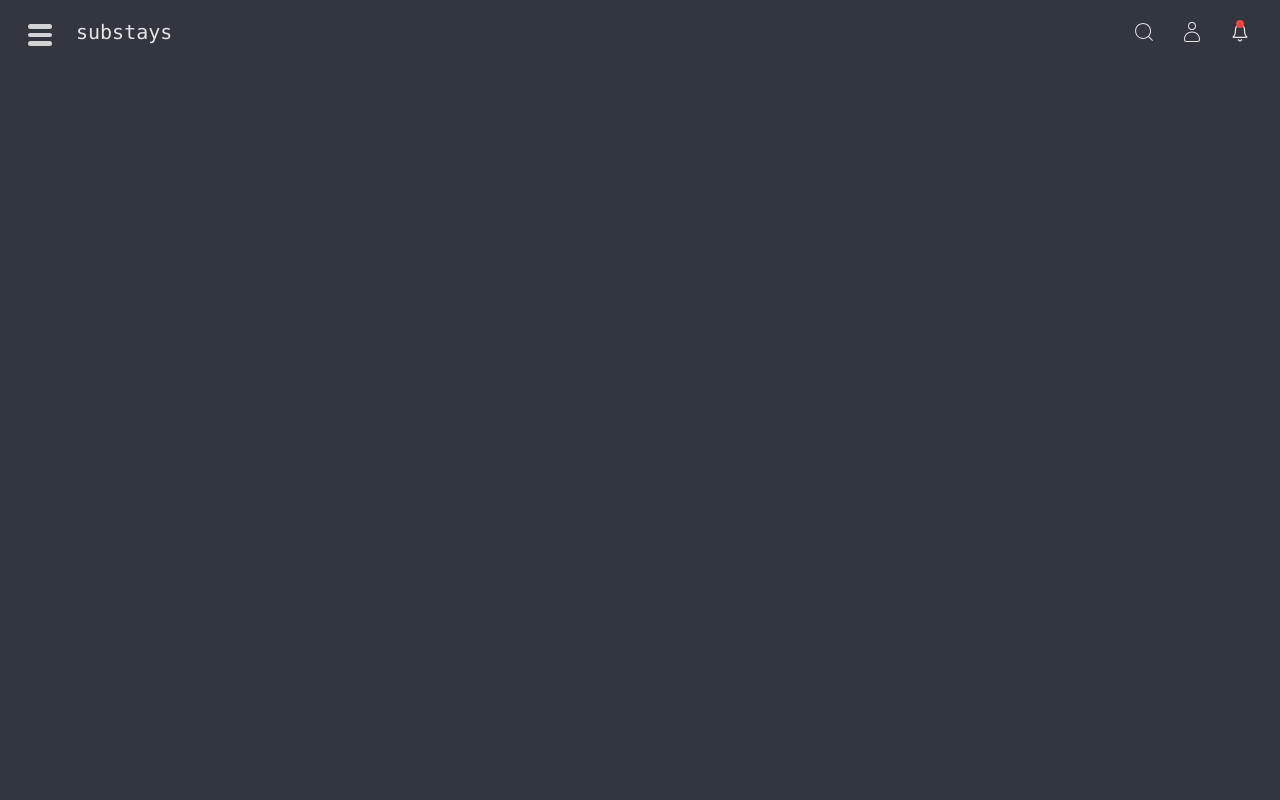
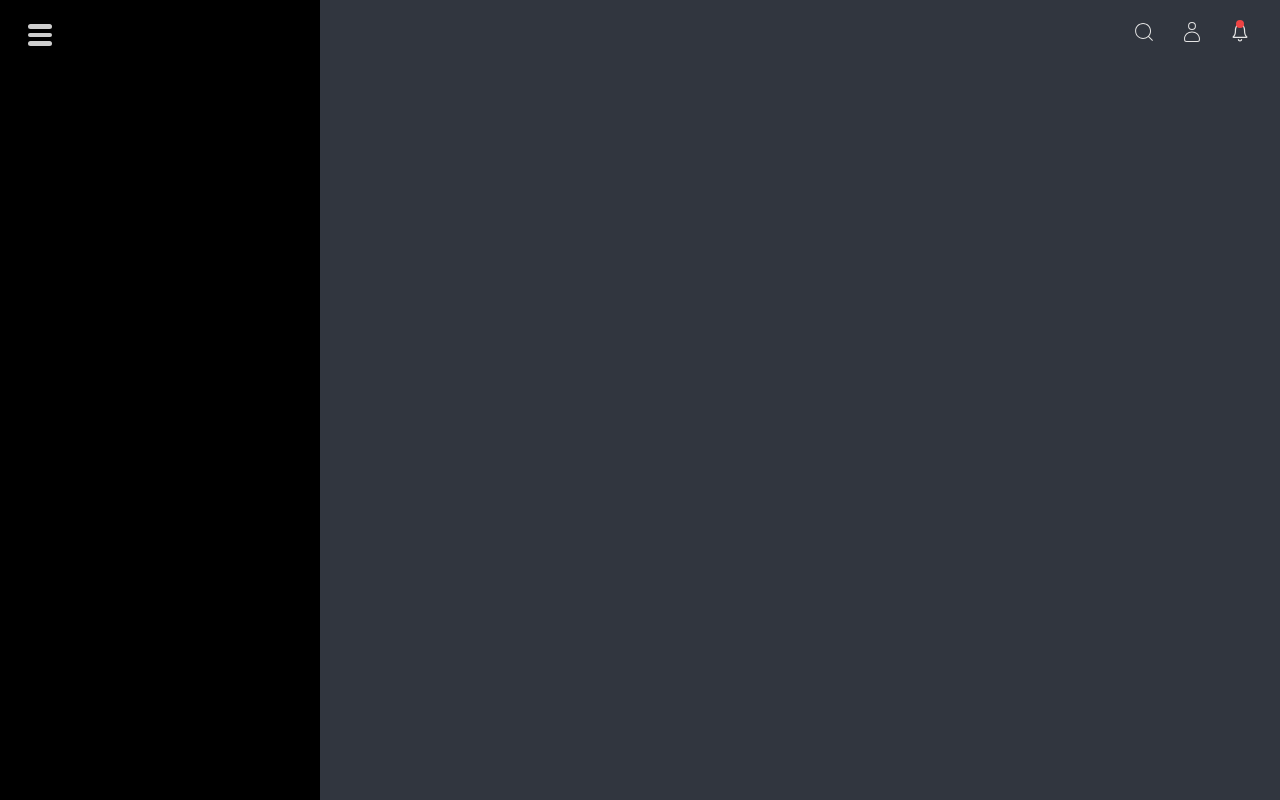
Before and after one commit to codestays/substays, a Next.js app in the folder client/: page /footer in a window 1280 px wide. Built offline with nearby package versions, Linux system fonts and the light colour scheme.

Commit message:
side bar

```diff
--- a/client/pages/footer.js
+++ b/client/pages/footer.js
@@ -1,15 +1,19 @@
 import React, {useState} from 'react';
 import {IoIosNotificationsOutline } from "react-icons/io";
 import { CiUser, CiSearch } from "react-icons/ci";
+import SideBar from './sideBar';
 
 const Footer = () => {
     const [open, setOpen] = useState(false);
+
   return (
+    <div>
+        <SideBar props={open} className=''/>
         <div className='pl-6 pr-6 pt-0'>
             <div className='bg-none h-16 w-full flex flex-row justify-between'>
                 <div className='bg-none-500 h-full p-1 flex items-center justify-center gap-6'>
                     <div className='bg-none-500 h-6 w-6 hover:cursor-pointer' onClick={()=>{setOpen(!open)}}>
-                    <div className='h-full w-full flex flex-col mt-0.5'>
+                        <div className='h-full w-full flex flex-col mt-0.5 relative'>
                             <div className='bg-chatwhite bg-opacity-90 h-1.5 w-full rounded-lg mb-1 mt-0.5'></div>
                             <div className='bg-chatwhite bg-opacity-90 h-1.5 w-full rounded-lg mb-1'></div>
                             <div className='bg-chatwhite bg-opacity-90 h-1.5 w-ful rounded-lg'></div>
@@ -33,6 +37,7 @@ const Footer = () => {
                 </div>
             </div>
         </div>
+    </div>
   );
 }
 
--- a/client/pages/index.js
+++ b/client/pages/index.js
@@ -1,4 +1,4 @@
-import React from "react";
+import React, {useState} from 'react';
 import Navbar from './navbar';
 import Post from './post';
 import Footer from './footer';
--- /dev/null
+++ b/client/pages/sideBar.js
@@ -0,0 +1,9 @@
+import React, {useState} from "react";
+
+export default function SideBar({props}){
+    const [close, setClose] = useState(!false);
+    return (
+        <div className={`${props ? 'hidden' : ''}bg-black h-full w-80 fixed flex justify-between`}>
+        </div>
+    );
+}
```
Lines whose indentation alone changed are shown as unchanged.
